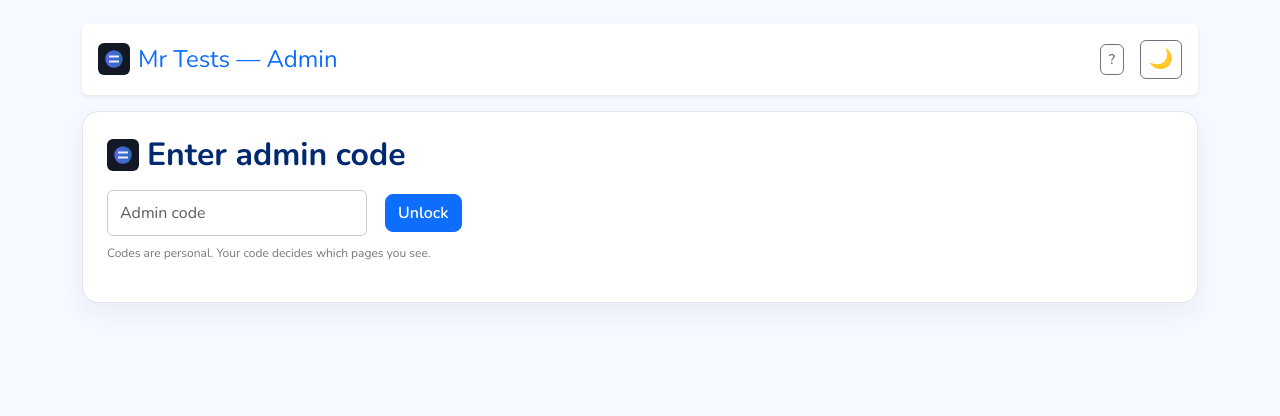
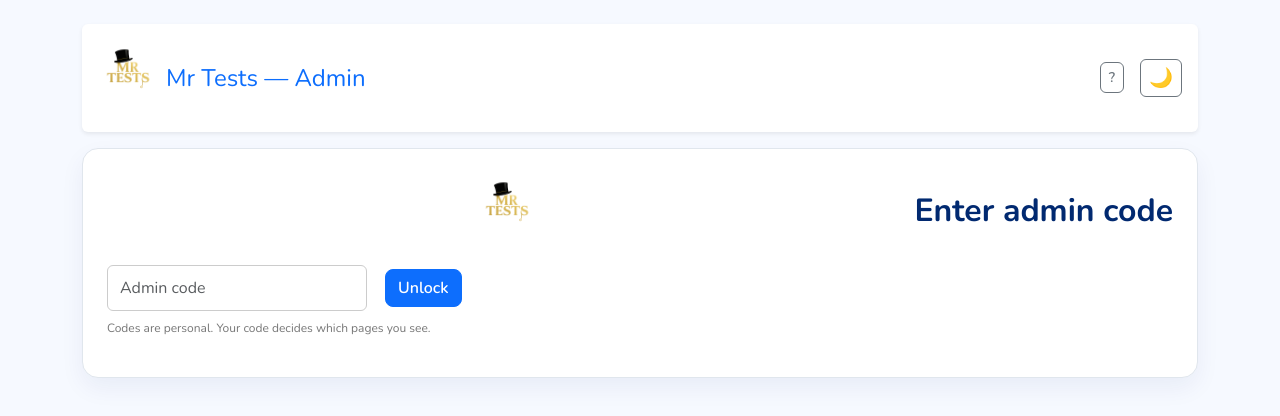
Before and after one commit to overlord-ai-ctrl/Mr-Tests-Booking, a website: page admin-api/public/admin.html in a window 1280 px wide. Drawn offline with nearby package versions, Linux system fonts and the light colour scheme; files that its build step writes are made by us from their sources; files whose address does not match are found by name.

Commit message:
feat(ui): replace placeholder with real Mr Tests logo
- Copy MRTESTSLOGO.png to admin-api/public/assets/ and booking-site/public/assets/
- Update admin.html to use /assets/MRTESTSLOGO.png with proper alt text
- Update index.html to use assets/MRTESTSLOGO.png in navigation
- Add .logo CSS styles (height: 60px, centered, margin-bottom: 16px)
- Ensure logo is accessible with proper alt attributes

(log:2025-08-28T10:58:47Z)

```diff
--- a/admin-api/public/admin.css
+++ b/admin-api/public/admin.css
@@ -3,6 +3,13 @@ body {
   font-family: 'Nunito', sans-serif;
   background-color: #f6f9ff;
   color: #444;
+}
+
+/* Logo styles */
+.logo {
+  height: 60px;
+  display: block;
+  margin: 0 auto 16px;
 }
 
 /* Headings */
--- a/admin-api/public/admin.html
+++ b/admin-api/public/admin.html
@@ -14,7 +14,7 @@
   <div class="container my-4">
     <header class="d-flex align-items-center justify-content-between bg-white py-3 px-3 rounded shadow-sm mb-3">
       <div class="d-flex align-items-center gap-2">
-        <img src="/assets/logo.svg" alt="Mr Tests" class="admin-logo" />
+        <img src="/assets/MRTESTSLOGO.png" alt="Mr Tests Logo" class="logo" />
         <h1 class="h4 mb-0 text-primary">Mr Tests — Admin</h1>
       </div>
       <div class="d-flex align-items-center gap-2">
@@ -30,7 +30,7 @@
     <!-- Auth gate -->
     <section id="authGate" class="panel card p-3 p-md-4 mb-3 auth">
       <div class="d-flex align-items-center gap-2 mb-3">
-        <img src="/assets/logo.svg" alt="Mr Tests" class="admin-logo" />
+        <img src="/assets/MRTESTSLOGO.png" alt="Mr Tests Logo" class="logo" />
         <h2 class="mb-0">Enter admin code</h2>
       </div>
       <div class="row g-2 align-items-center mb-2">
--- a/admin-api/server.js
+++ b/admin-api/server.js
@@ -756,6 +756,10 @@ async function resolveAdminAsync(token) {
   let map;
   try {
     map = await loadAdminMap();
+    // If GitHub returns empty object, fall back to local file
+    if (!map || Object.keys(map).length === 0) {
+      map = readTokens();
+    }
   } catch (e) {
     // Fall back to local file for development
     map = readTokens();
--- a/assets/styles.css
+++ b/assets/styles.css
@@ -18,6 +18,13 @@ html,body{
 }
 a{color:inherit;text-decoration:none}
 img{max-width:100%;height:auto;display:block}
+
+/* Logo styles */
+.logo {
+  height: 60px;
+  display: block;
+  margin: 0 auto 16px;
+}
 
 /* Layout */
 .container{max-width:1080px;margin:0 auto;padding:20px}
```
Also changed, not shown: index.html (+1 -1 lines), admin-api/public/assets/MRTESTSLOGO.png (added), booking-site/public/assets/MRTESTSLOGO.png (added), 1 other file.
